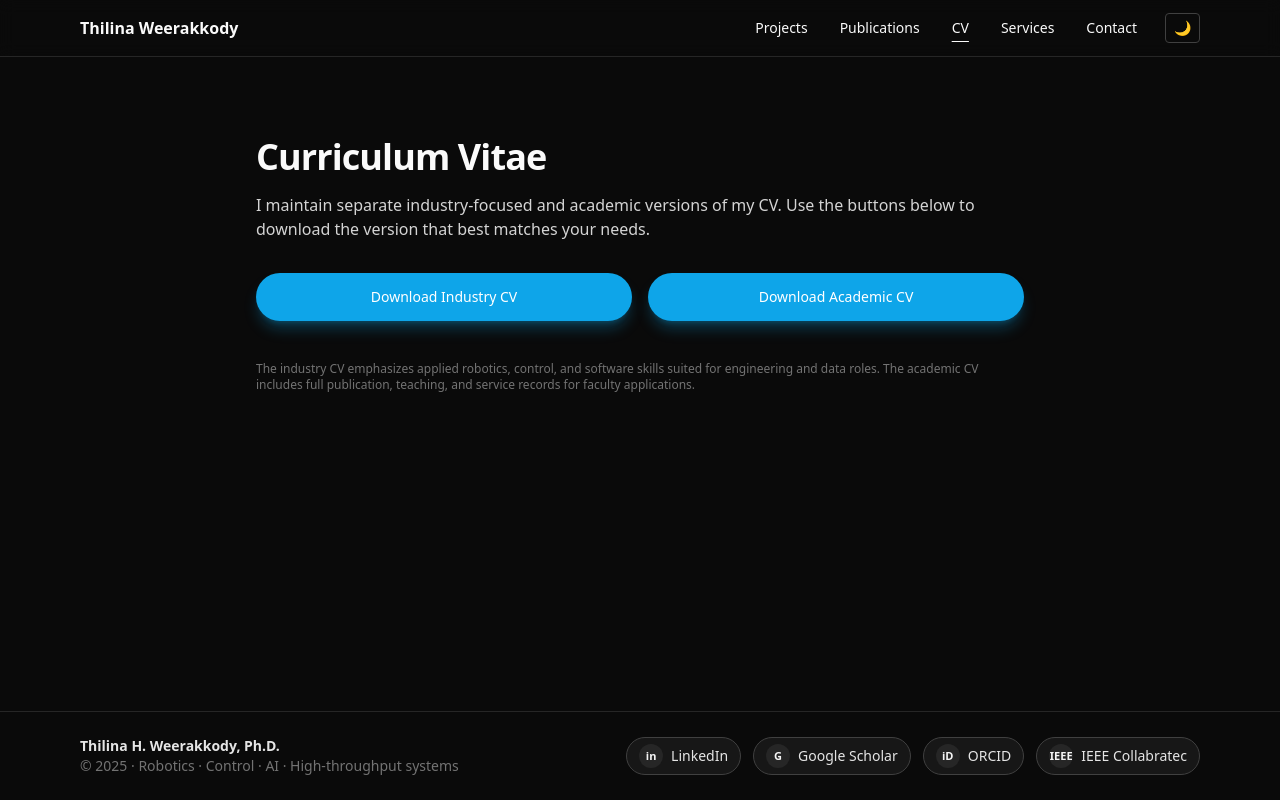
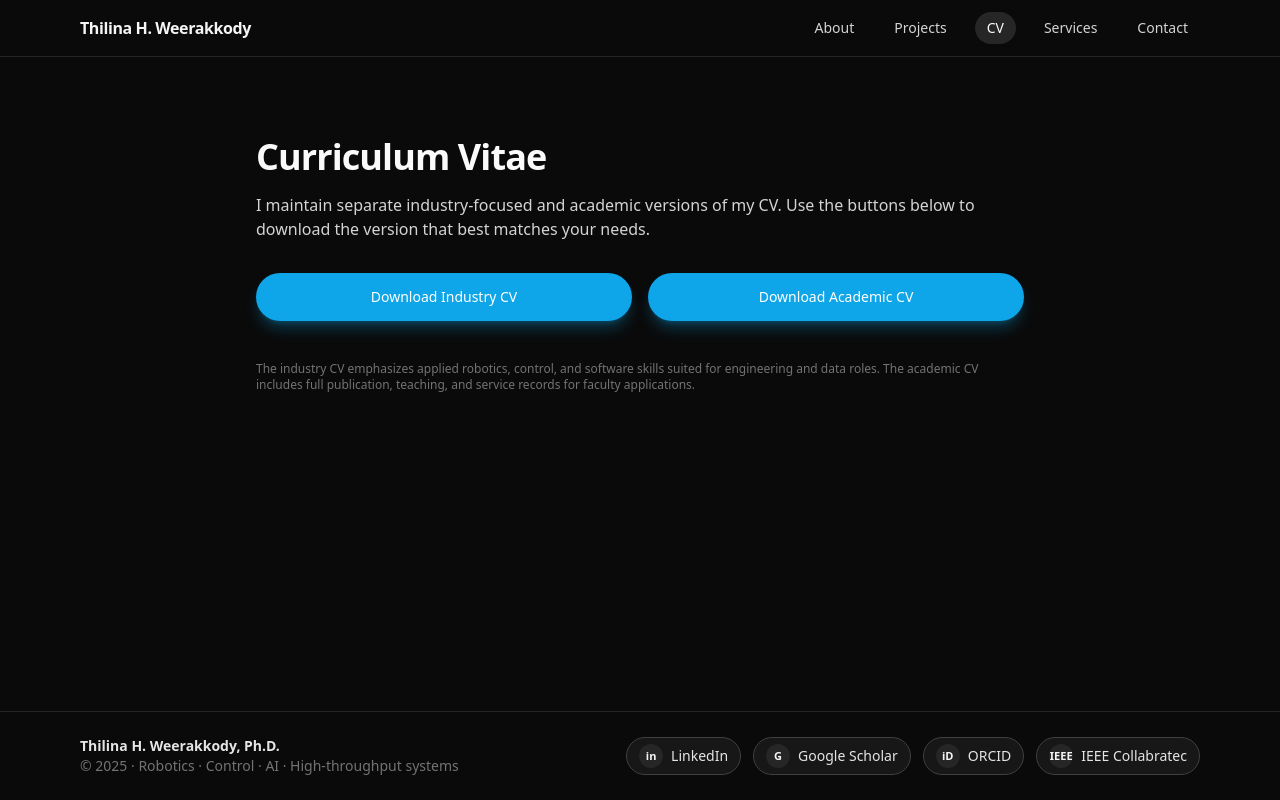
Before and after one commit to thilinahwe/thilinahwe.github.io, a React (Vite) app: page /#/cv in a window 1280 px wide. Built offline with nearby package versions, Linux system fonts and the light colour scheme.

Commit message:
Add About tab, remove Publications from nav and routes

```diff
--- a/src/App.tsx
+++ b/src/App.tsx
@@ -4,7 +4,7 @@ import Footer from "./components/Footer";
 
 import About from "./pages/About";
 import Projects from "./pages/Projects";
-import Publications from "./pages/Publications";
+// import Publications from "./pages/Publications"; // removed
 import CV from "./pages/CV";
 import Services from "./pages/Services";
 import Contact from "./pages/Contact";
@@ -18,10 +18,11 @@ function App() {
         <Routes>
           <Route path="/" element={<About />} />
           <Route path="/projects" element={<Projects />} />
-          <Route path="/publications" element={<Publications />} />
+          {/* <Route path="/publications" element={<Publications />} />  removed */}
           <Route path="/cv" element={<CV />} />
           <Route path="/services" element={<Services />} />
           <Route path="/contact" element={<Contact />} />
+          {/* Teaching page still exists but is hidden from nav */}
           <Route path="/teaching" element={<Teaching />} />
           <Route path="*" element={<Navigate to="/" replace />} />
         </Routes>
--- a/src/components/NavBar.tsx
+++ b/src/components/NavBar.tsx
@@ -1,82 +1,42 @@
-import { NavLink, Link } from "react-router-dom";
-import { useEffect, useState } from "react";
+import { NavLink } from "react-router-dom";
+
+const navLinks = [
+  { label: "About", to: "/" },
+  { label: "Projects", to: "/projects" },
+  // Publications removed
+  { label: "CV", to: "/cv" },
+  { label: "Services", to: "/services" },
+  { label: "Contact", to: "/contact" },
+];
 
 export default function NavBar() {
-  const [dark, setDark] = useState<boolean>(() => {
-    if (typeof window === "undefined") return true;
-    const saved = localStorage.getItem("theme");
-    if (saved === "dark" || saved === "light") {
-      return saved === "dark";
-    }
-    // If no saved theme, default to dark
-    return true;
-  });
+  return (
+    <header className="bg-neutral-950/90 border-b border-neutral-800 backdrop-blur">
+      <div className="max-w-6xl mx-auto px-4 py-3 flex items-center justify-between">
+        {/* Left: name (still links to home) */}
+        <a href="#/" className="text-sm sm:text-base font-semibold text-neutral-100 tracking-tight">
+          Thilina H. Weerakkody
+        </a>
 
-  useEffect(() => {
-    if (typeof document === "undefined") return;
-    document.documentElement.classList.toggle("dark", dark);
-    localStorage.setItem("theme", dark ? "dark" : "light");
-  }, [dark]);
-
-  const baseLink =
-    "px-3 py-2 rounded text-sm hover:bg-neutral-100 dark:hover:bg-neutral-800";
-  const active = "underline underline-offset-8";
-
-  return (
-    <header className="sticky top-0 z-50 w-full backdrop-blur bg-white/70 dark:bg-neutral-950/70 border-b border-neutral-200 dark:border-neutral-800">
-      <div className="max-w-6xl mx-auto px-4 h-14 flex items-center justify-between">
-        <Link to="/" className="font-semibold text-sm sm:text-base">
-          Thilina Weerakkody
-        </Link>
-        <nav className="flex items-center gap-2">
-          <NavLink
-            to="/projects"
-            className={({ isActive }) =>
-              `${baseLink} ${isActive ? active : ""}`
-            }
-          >
-            Projects
-          </NavLink>
-          <NavLink
-            to="/publications"
-            className={({ isActive }) =>
-              `${baseLink} ${isActive ? active : ""}`
-            }
-          >
-            Publications
-          </NavLink>
-          <NavLink
-            to="/cv"
-            className={({ isActive }) =>
-              `${baseLink} ${isActive ? active : ""}`
-            }
-          >
-            CV
-          </NavLink>
-          <NavLink
-            to="/services"
-            className={({ isActive }) =>
-              `${baseLink} ${isActive ? active : ""}`
-            }
-          >
-            Services
-          </NavLink>
-          <NavLink
-            to="/contact"
-            className={({ isActive }) =>
-              `${baseLink} ${isActive ? active : ""}`
-            }
-          >
-            Contact
-          </NavLink>
-          <button
-            type="button"
-            aria-label="Toggle dark mode"
-            className="ml-2 px-2 py-1 rounded border border-neutral-200 dark:border-neutral-700 text-sm"
-            onClick={() => setDark((d) => !d)}
-          >
-            {dark ? "🌙" : "☀️"}
-          </button>
+        {/* Right: nav links */}
+        <nav className="flex items-center gap-4 text-xs sm:text-sm">
+          {navLinks.map((link) => (
+            <NavLink
+              key={link.to}
+              to={link.to}
+              className={({ isActive }) =>
+                [
+                  "px-3 py-1.5 rounded-full transition-colors",
+                  isActive
+                    ? "bg-neutral-800 text-neutral-50"
+                    : "text-neutral-300 hover:text-neutral-50 hover:bg-neutral-800/70",
+                ].join(" ")
+              }
+              end={link.to === "/"} // makes sure About only active on exact "/"
+            >
+              {link.label}
+            </NavLink>
+          ))}
         </nav>
       </div>
     </header>
--- a/src/pages/Publications.tsx
+++ /dev/null
@@ -1,11 +0,0 @@
-export default function Publications() {
-  return (
-    <section className="max-w-6xl mx-auto px-4 py-12">
-      <h1 className="text-3xl font-bold mb-4">Publications</h1>
-      <p className="text-neutral-700 dark:text-neutral-300">
-        Here we will list selected journal and conference publications with
-        filters and links to full texts, BibTeX, and preprints.
-      </p>
-    </section>
-  );
-}
```
